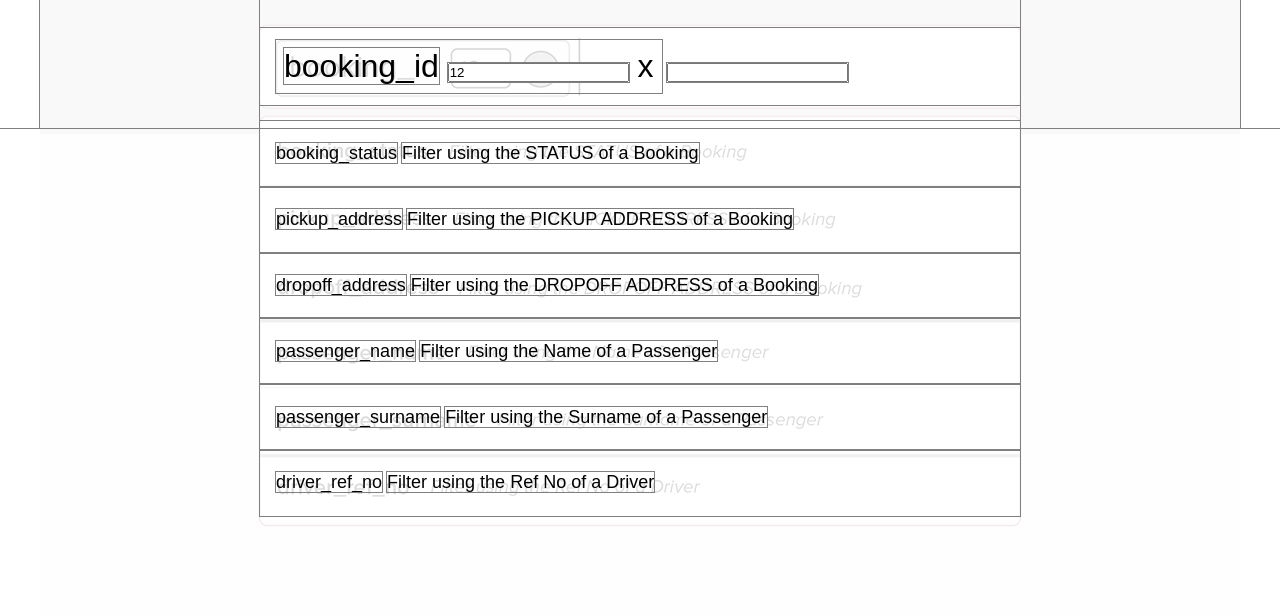
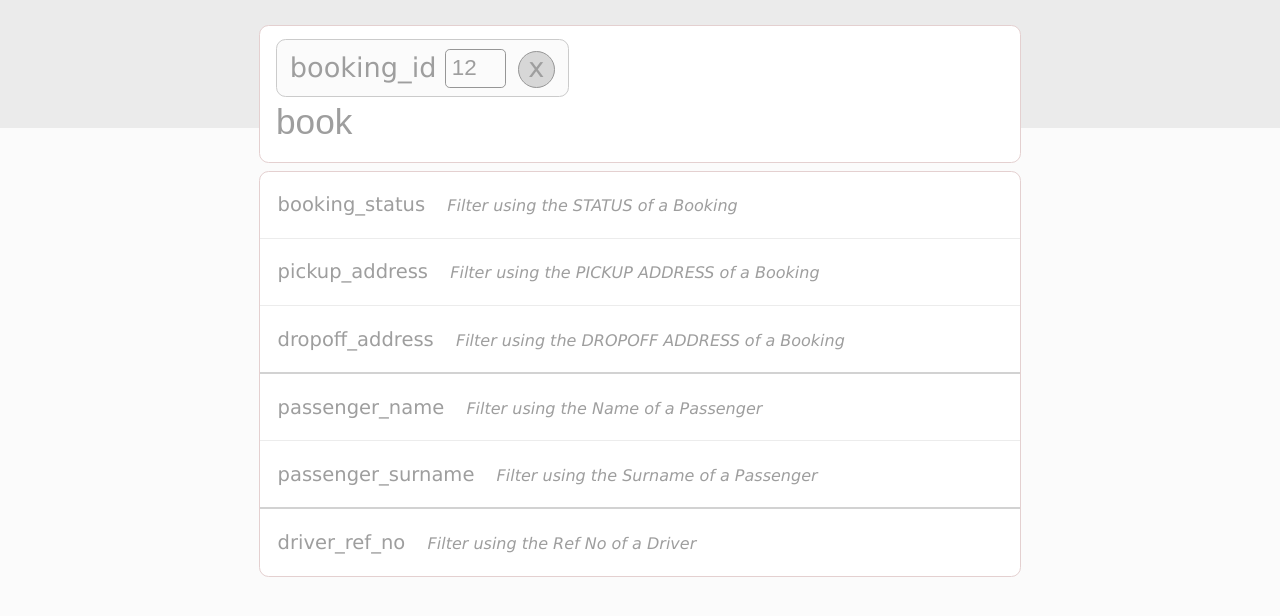
Before and after one commit to JenBerry/test, a plain HTML site: page index.html in a window 1280 px wide. Drawn offline with Linux system fonts and the light colour scheme.

Commit message:
pixel perfection

```diff
--- a/index.html
+++ b/index.html
@@ -8,14 +8,14 @@
 	<link rel="stylesheet" type="text/css" href="styles.css">
 </head>
 <body>
-	<div class="container">
-		<div class="filter-bar">
+	<div class="filter-bar">
+		<div class="container">
 			<div class="filter-box">
 				<div class="filter">
 					<span>booking_id</span>
-					<input type="number" value="12">
+					<input type="number" value="12" size="2">
 				</div>
-				<input type="text">
+				<input class="main-input" type="text" value="book">
 			</div>
 			<div class="filter-list">
 				<ul class="booking-filters">
--- a/styles.css
+++ b/styles.css
@@ -1,43 +1,97 @@
 *{
-	outline: 1px solid gray; /* wireframe */
 	box-sizing: border-box;
 	margin: 0;
 	padding: 0;
 }
 body{
 	/* make the design the background image to use as a template */
-	background: url('svelte-test-5.png') no-repeat center top;
+	// background: url('svelte-test-5.png') no-repeat center top;
 	font-size: 18px;
-	font-family: sans-serif;
+	font-family: Verdana, Geneva, sans-serif;
+	background-color: #fbfbfb;
+	color: #9e9e9e;
+}
+input{
+	color: #9e9e9e;
+	font-size: inherit;
 }
 .container{
-	max-width: 1200px;
+	max-width: 762px;
 	margin: auto;
-	padding: 0 220px;
 }
 .filter-bar{
 	height: 8rem;
-	padding: 1.75rem 0;
+	padding: 1.55rem;
+	background-color: #ebebeb;
 }
 .filter-box{
-	padding: 0.75rem 1rem;
-	margin: 0 0 1rem;
+	border: 1px solid #e4d0d0;
+	background-color: white;
+	padding: 0.8rem 1rem 0.6rem;
+	margin: 0 0 0.45rem;
+	border-radius: 0.6rem;
 }
 .filter{
 	display: inline-block;
-	font-size: 2rem;
-	padding: 0.5rem;
+	// display: none;
+	font-size: 1.7rem;
+	padding: 0.4rem 0.8rem;
+	background-color: #fbfbfb;
+	border: 1px solid #cbcbcb;
+	border-radius: 0.6rem;
+}
+.filter input{
+	background-color: transparent;
+	border: 1px solid #969696;
+	border-radius: 0.3rem;
+	width: 3.8rem;
+	font-size: 1.4rem;
+	padding: 0.35rem;
+	position: relative;
+	top: -0.1rem;
 }
 .filter:after{
 	content: 'x';
 	cursor: pointer;
+	background-color: #d7d7d7;
+	border: 1px solid #969696;
+	border-radius: 50%;
+	display: inline-block;
+	height: 2.2rem;
+	width: 2.2rem;
+	text-align: center;
+	margin-left: 0.2rem;
+	margin-top: 0.3rem;
+}
+.main-input{
+	background-color: transparent;
+	font-size: 2.2rem;
+	border: none;
+	padding: 0.3rem 0 0.7rem;
+	font-weight: 300;
+}
+.filter-list{
+	border: 1px solid #e4d0d0;
+	border-radius: 0.6rem;
+	background-color: white;
+	font-size: 1.22rem;
 }
 .filter-list ul{
 	list-style-type: none;
+	border-bottom: 2px solid #d2d2d2;
 }
 .filter-list li{
-	padding: 1.4rem 1rem;
+	padding: 1.35rem 1.1rem;
+	border-bottom: 1px solid #ececec;
 }
 .filter-list li.selected{
 	display: none;
 }
+.filter-list li:last-child, .filter-list ul:last-child{
+	border: none;
+}
+.filter-list .desc{
+	font-style: italic;
+	padding-left: 1rem;
+	font-size: 1rem;
+}
```
